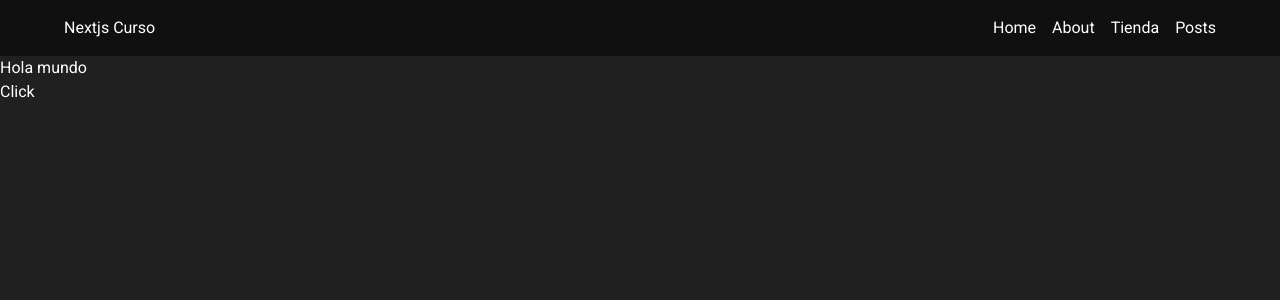
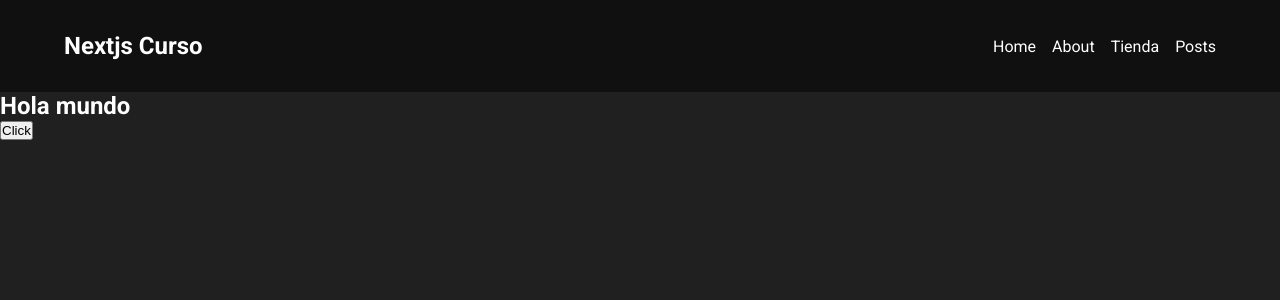
Before and after one commit to pedro-donoso/mynextjs, a Next.js app: page / in a window 1280 px wide. Shown: the top 300 px of the page. Built offline with nearby package versions, Linux system fonts and the light colour scheme.

Commit message:
Revert "tailwind css para estilos"
This reverts commit 0dc69be921cd5eae516d84e873ca8bcf4e0fb3e6.

```diff
--- a/app/globals.css
+++ b/app/globals.css
@@ -1,6 +1,89 @@
-@tailwind base;
-@tailwind components;
-@tailwind utilities;
+:root {
+  --max-width: 1100px;
+  --border-radius: 12px;
+  --font-mono: ui-monospace, Menlo, Monaco, "Cascadia Mono", "Segoe UI Mono",
+    "Roboto Mono", "Oxygen Mono", "Ubuntu Monospace", "Source Code Pro",
+    "Fira Mono", "Droid Sans Mono", "Courier New", monospace;
+
+  --foreground-rgb: 0, 0, 0;
+  --background-start-rgb: 214, 219, 220;
+  --background-end-rgb: 255, 255, 255;
+
+  --primary-glow: conic-gradient(
+    from 180deg at 50% 50%,
+    #16abff33 0deg,
+    #0885ff33 55deg,
+    #54d6ff33 120deg,
+    #0071ff33 160deg,
+    transparent 360deg
+  );
+  --secondary-glow: radial-gradient(
+    rgba(255, 255, 255, 1),
+    rgba(255, 255, 255, 0)
+  );
+
+  --tile-start-rgb: 239, 245, 249;
+  --tile-end-rgb: 228, 232, 233;
+  --tile-border: conic-gradient(
+    #00000080,
+    #00000040,
+    #00000030,
+    #00000020,
+    #00000010,
+    #00000010,
+    #00000080
+  );
+
+  --callout-rgb: 238, 240, 241;
+  --callout-border-rgb: 172, 175, 176;
+  --card-rgb: 180, 185, 188;
+  --card-border-rgb: 131, 134, 135;
+}
+
+@media (prefers-color-scheme: dark) {
+  :root {
+    --foreground-rgb: 255, 255, 255;
+    --background-start-rgb: 0, 0, 0;
+    --background-end-rgb: 0, 0, 0;
+
+    --primary-glow: radial-gradient(rgba(1, 65, 255, 0.4), rgba(1, 65, 255, 0));
+    --secondary-glow: linear-gradient(
+      to bottom right,
+      rgba(1, 65, 255, 0),
+      rgba(1, 65, 255, 0),
+      rgba(1, 65, 255, 0.3)
+    );
+
+    --tile-start-rgb: 2, 13, 46;
+    --tile-end-rgb: 2, 5, 19;
+    --tile-border: conic-gradient(
+      #ffffff80,
+      #ffffff40,
+      #ffffff30,
+      #ffffff20,
+      #ffffff10,
+      #ffffff10,
+      #ffffff80
+    );
+
+    --callout-rgb: 20, 20, 20;
+    --callout-border-rgb: 108, 108, 108;
+    --card-rgb: 100, 100, 100;
+    --card-border-rgb: 200, 200, 200;
+  }
+}
+
+* {
+  box-sizing: border-box;
+  padding: 0;
+  margin: 0;
+}
+
+html,
+body {
+  max-width: 100vw;
+  overflow-x: hidden;
+}
 
 body {
 
@@ -8,3 +91,14 @@
   color: white;
 
 }
+
+a {
+  color: inherit;
+  text-decoration: none;
+}
+
+@media (prefers-color-scheme: dark) {
+  html {
+    color-scheme: dark;
+  }
+}
--- a/app/posts/[postId]/page.jsx
+++ b/app/posts/[postId]/page.jsx
@@ -11,7 +11,13 @@
   const post = await loadPost(params.postId);
 
   return (
-    <div>
+    <div
+      style={{
+        padding: "20px",
+        backgroundImage: "linear-gradient(to bottom right, #ffff00, #ffa500)",
+        border: "1px solid #000",
+      }}
+    >
       <p>
         Estás viendo la Publicación <strong>N°{params.postId}</strong>{" "}
       </p>
--- a/components/Navbar.css
+++ b/components/Navbar.css
@@ -2,7 +2,7 @@
     background: #101010;
     display: flex;
     justify-content: space-between;
-    padding: 1rem 4rem;
+    padding: 2rem 4rem;
     align-items: center;
 }
 
--- a/tailwind.config.js
+++ b/tailwind.config.js
@@ -2,7 +2,10 @@
 module.exports = {
   content: [
     "./app/**/*.{js,ts,jsx,tsx,mdx}",
-    "./components/**/*.{js,ts,jsx,tsx,mdx}"
+    "./pages/**/*.{js,ts,jsx.tsx,mdx}",
+    "./components/**/*.{js,ts,jsx,tsx,mdx}",
+
+    "./src/**/*.{js,ts,jsx,tsx,mdx}",
   ],
   theme: {
     extend: {},
```
